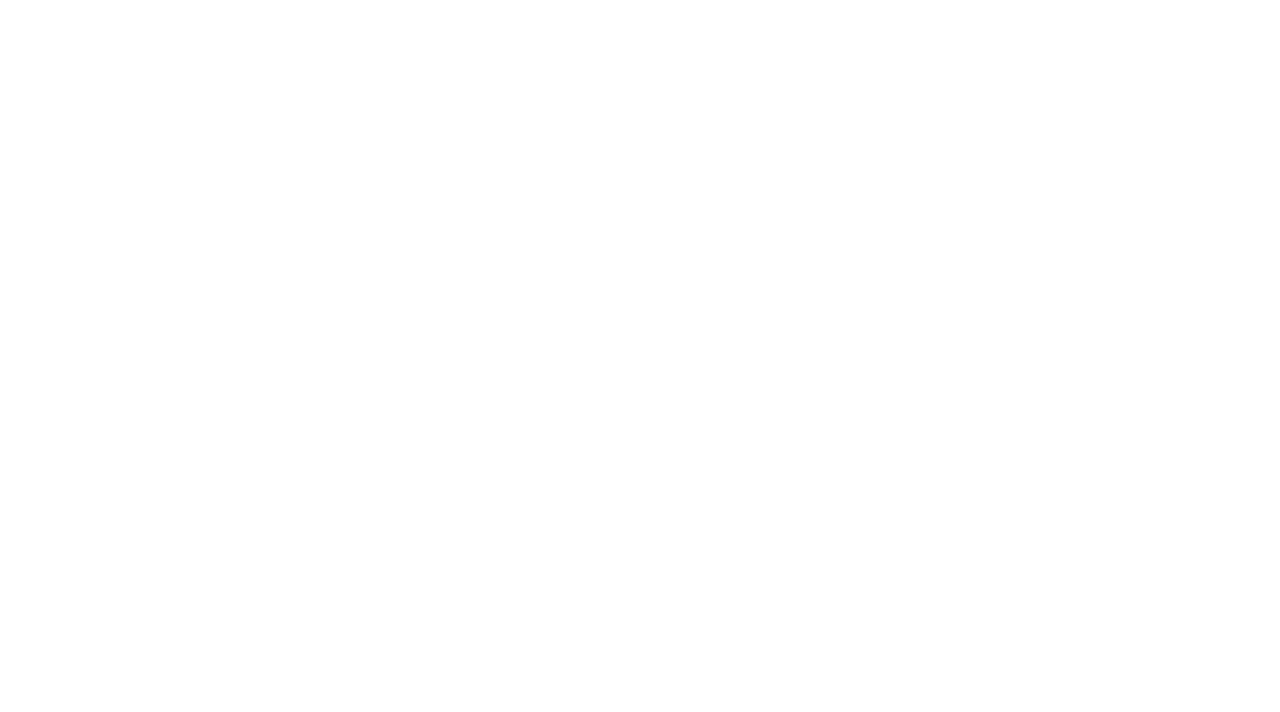
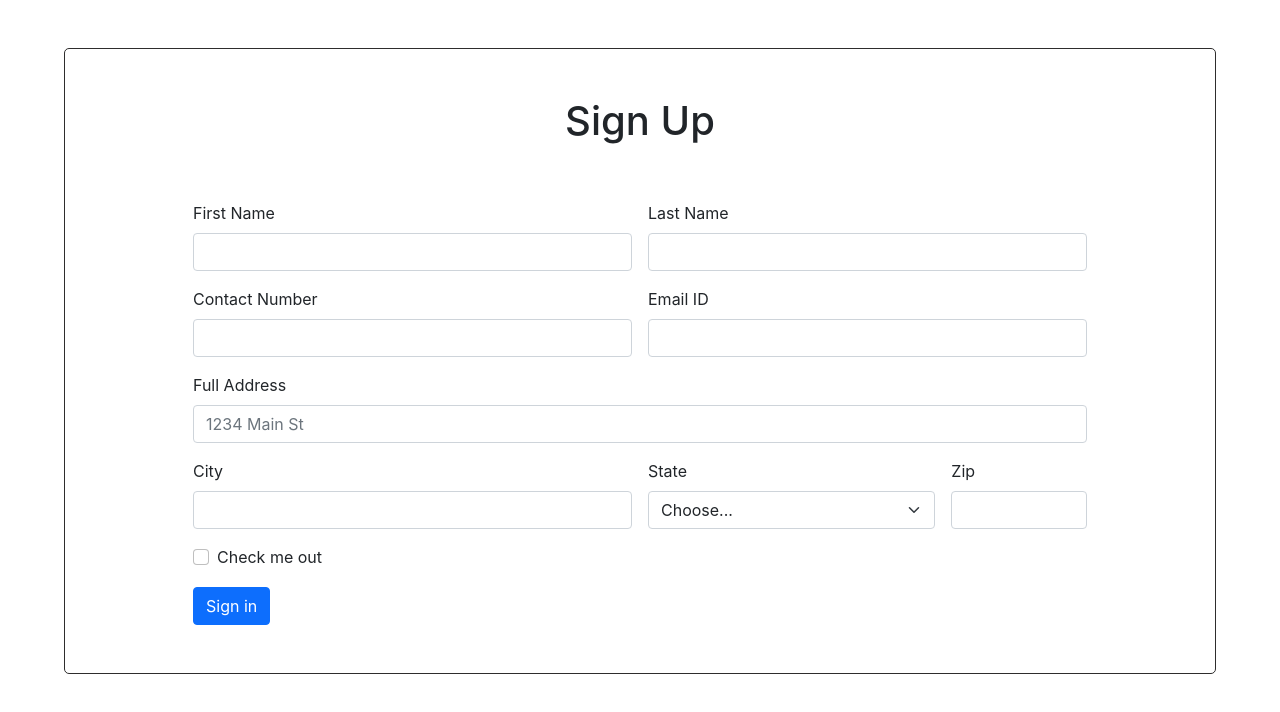
Before and after one commit to RR190701/e-Auction, a React (Create React App) app: page /sign-up in a window 1280 px wide. Shown: the top 712 px of the page. Built offline with nearby package versions, Linux system fonts and the light colour scheme.

Commit message:
Added sign in page

```diff
--- a/public/index.html
+++ b/public/index.html
@@ -14,6 +14,9 @@
       manifest.json provides metadata used when your web app is installed on a
       user's mobile device or desktop. See https://developers.google.com/web/fundamentals/web-app-manifest/
     -->
+    <!-- Bootstrap CSS only -->
+    <link href="https://cdn.jsdelivr.net/npm/bootstrap@5.0.0-beta1/dist/css/bootstrap.min.css" rel="stylesheet" integrity="sha384-giJF6kkoqNQ00vy+HMDP7azOuL0xtbfIcaT9wjKHr8RbDVddVHyTfAAsrekwKmP1" crossorigin="anonymous">
+
     <link rel="manifest" href="%PUBLIC_URL%/manifest.json" />
     <!--
       Notice the use of %PUBLIC_URL% in the tags above.
@@ -39,5 +42,8 @@
       To begin the development, run `npm start` or `yarn start`.
       To create a production bundle, use `npm run build` or `yarn build`.
     -->
+
+    <!-- Bootstrap JavaScript Bundle with Popper -->
+<script src="https://cdn.jsdelivr.net/npm/bootstrap@5.0.0-beta1/dist/js/bootstrap.bundle.min.js" integrity="sha384-ygbV9kiqUc6oa4msXn9868pTtWMgiQaeYH7/t7LECLbyPA2x65Kgf80OJFdroafW" crossorigin="anonymous"></script>
   </body>
 </html>
--- a/src/App.js
+++ b/src/App.js
@@ -2,6 +2,7 @@ import React from "react";
 import { BrowserRouter as Router, Route } from 'react-router-dom';
 import LogIn from './components/LogIn';
 import Profile from './containers/Profile';
+import SignUp from './components/SignIn/SignUp';
 
 const App = () => {
 
@@ -10,6 +11,7 @@ const App = () => {
      <Router>
        <Route path ='/log-in' exact component ={LogIn}></Route>
        <Route path ='/Profile' component = {Profile}></Route>
+       <Route path ='/sign-up'component ={SignUp}></Route>
      </Router>
    </React.Fragment>
  );
--- /dev/null
+++ b/src/components/SignIn/SignUp.js
@@ -0,0 +1,61 @@
+import React from 'react';
+import './style.css';
+
+const SignUp = () => {
+    return (
+        <div className ="sign-in-form">
+
+          <h1 className="text-center pb-5">Sign Up</h1>
+  <form class="row g-3">
+  <div class="col-md-6">
+    <label for="inputEmail4" class="form-label">First Name</label>
+    <input type="email" class="form-control" id="inputEmail4"></input>
+  </div>
+  <div class="col-md-6">
+    <label for="inputEmail4" class="form-label">Last Name</label>
+    <input type="email" class="form-control" id="inputEmail4"></input>
+  </div>
+  <div class="col-md-6">
+    <label for="inputEmail4" class="form-label">Contact Number</label>
+    <input type="email" class="form-control" id="inputEmail4"></input>
+  </div>
+  <div class="col-md-6">
+    <label for="inputEmail4" class="form-label">Email ID</label>
+    <input type="email" class="form-control" id="inputEmail4"></input>
+  </div>
+  <div class="col-12">
+    <label for="inputAddress" class="form-label">Full Address</label>
+    <input type="text" class="form-control" id="inputAddress" placeholder="1234 Main St"></input>
+  </div>
+  <div class="col-md-6">
+    <label for="inputCity" class="form-label">City</label>
+    <input type="text" class="form-control" id="inputCity"></input>
+  </div>
+  <div class="col-md-4">
+    <label for="inputState" class="form-label">State</label>
+    <select id="inputState" class="form-select">
+      <option selected>Choose...</option>
+      <option>Uttar Pradesh</option>
+    </select>
+  </div>
+  <div class="col-md-2">
+    <label for="inputZip" class="form-label">Zip</label>
+    <input type="text" class="form-control" id="inputZip"></input>
+  </div>
+  <div class="col-12">
+    <div class="form-check">
+      <input class="form-check-input" type="checkbox" id="gridCheck"></input>
+      <label class="form-check-label" for="gridCheck">
+        Check me out
+      </label>
+    </div>
+  </div>
+  <div class="col-12">
+    <button type="submit" class="btn btn-primary">Sign in</button>
+  </div>
+</form>
+</div>
+    );
+}
+
+export default SignUp;
--- /dev/null
+++ b/src/components/SignIn/style.css
@@ -0,0 +1,8 @@
+.sign-in-form {
+  width: 90%;
+  box-sizing: border-box;
+  border-radius: 5px;
+  padding: 3rem 8rem;
+  margin: 3rem auto;
+  border: solid 0.5px #2e2d2d;
+}
```
Also changed, not shown: 1 other file (tests, documents, lock files or other folders).
